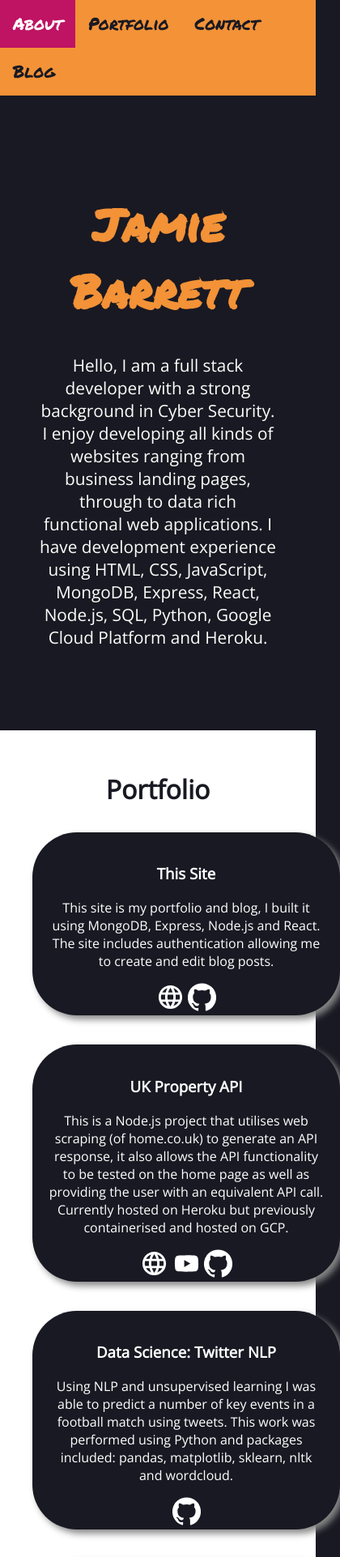
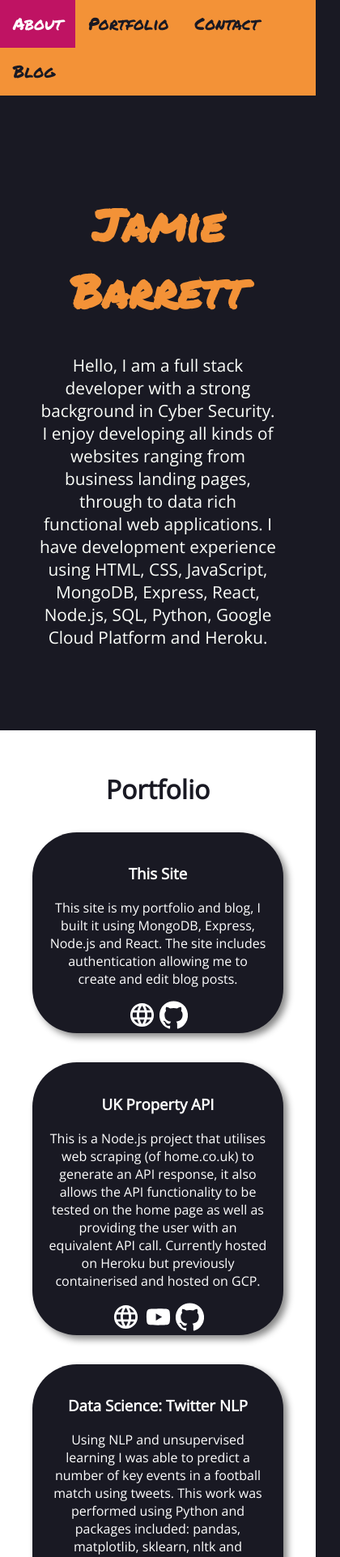
Before and after one commit to jb-0/site-react, a React (Create React App) app in the folder frontend/: page / in a window 390 px wide. Shown: the top 1923 px of the page at 81% size, 420 px wide, since content can reach past the window. Built offline with nearby package versions, Linux system fonts and the light colour scheme.

Commit message:
Altered min size again as it is too large for mobile.

```diff
--- a/frontend/src/styles/Portfolio.css
+++ b/frontend/src/styles/Portfolio.css
@@ -6,7 +6,7 @@
 
 .portfolio-cards-section {
     display: grid;
-    grid-template-columns: repeat(auto-fit, minmax(400px, 1fr));
+    grid-template-columns: repeat(auto-fit, minmax(300px, 1fr));
     grid-gap: 1rem;
 
 }
```
